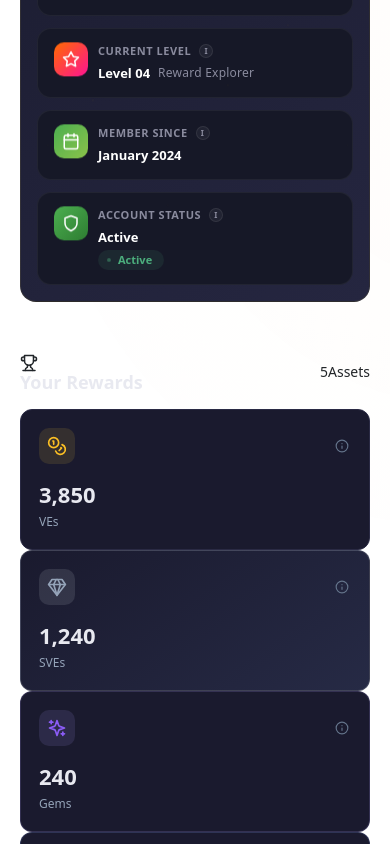
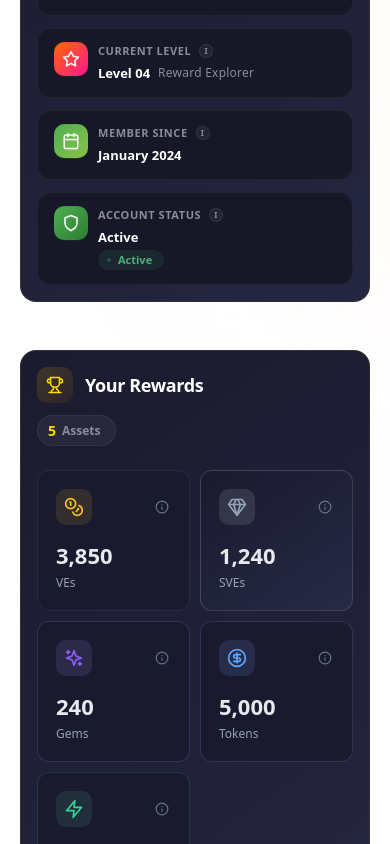
Before and after one commit to Sara12-2/VELoop_Rewards-User-Profile, a React (Vite) app: page / in a window 390 px wide. Shown: the part 660-1504 px from the top of the page. Built offline with nearby package versions, Linux system fonts and the light colour scheme.

Commit message:
style(rewards): add RewardAssets styles with asset cards grid

```diff
--- a/src/components/RewardAssets/RewardAssets.module.css
+++ b/src/components/RewardAssets/RewardAssets.module.css
@@ -1,36 +1,113 @@
 .section {
-  display: flex;
-  flex-direction: column;
-  gap: 16px;
+  background: linear-gradient(145deg, #1a1b2e, #252640);
+  border-radius: 20px;
+  border: 1px solid rgba(255, 215, 0, 0.08);
+  padding: 28px;
+  margin-bottom: 24px;
+  position: relative;
+  overflow: hidden;
+  animation: sectionFade 0.6s ease forwards;
+}
+
+@keyframes sectionFade {
+  0% {
+    opacity: 0;
+    transform: translateY(20px);
+  }
+  100% {
+    opacity: 1;
+    transform: translateY(0);
+  }
 }
 
 .header {
   display: flex;
+  justify-content: space-between;
   align-items: center;
-  justify-content: space-between;
+  margin-bottom: 24px;
+}
+
+.headerLeft {
+  display: flex;
+  align-items: center;
+  gap: 12px;
+}
+
+.headerIcon {
+  display: flex;
+  align-items: center;
+  justify-content: center;
+  width: 36px;
+  height: 36px;
+  border-radius: 10px;
+  background: linear-gradient(135deg, rgba(255, 215, 0, 0.15), rgba(255, 107, 0, 0.08));
+  color: #FFD700;
 }
 
 .title {
   font-size: 18px;
   font-weight: 700;
-  color: var(--text-primary);
+  color: #ffffff;
   margin: 0;
+  letter-spacing: -0.02em;
 }
 
-.grid {
+.totalBadge {
+  display: inline-flex;
+  align-items: center;
+  gap: 6px;
+  font-size: 12px;
+  font-weight: 600;
+  color: #8a8b9e;
+  background: rgba(255, 255, 255, 0.05);
+  padding: 4px 14px 4px 10px;
+  border-radius: 999px;
+  border: 1px solid rgba(255, 255, 255, 0.06);
+}
+
+.totalCount {
+  color: #FFD700;
+  font-size: 14px;
+}
+
+.assetsGrid {
   display: grid;
   grid-template-columns: repeat(5, 1fr);
   gap: 16px;
 }
 
-@media (max-width: 992px) {
-  .grid {
+/* Responsive */
+@media (max-width: 1024px) {
+  .assetsGrid {
     grid-template-columns: repeat(3, 1fr);
   }
 }
 
-@media (max-width: 600px) {
-  .grid {
+@media (max-width: 768px) {
+  .section {
+    padding: 20px;
+  }
+
+  .assetsGrid {
     grid-template-columns: repeat(2, 1fr);
+    gap: 12px;
   }
 }
+
+@media (max-width: 480px) {
+  .section {
+    padding: 16px;
+    border-radius: 16px;
+  }
+
+  .assetsGrid {
+    grid-template-columns: 1fr 1fr;
+    gap: 10px;
+  }
+
+  .header {
+    flex-direction: column;
+    align-items: flex-start;
+    gap: 12px;
+  }
+}
```
